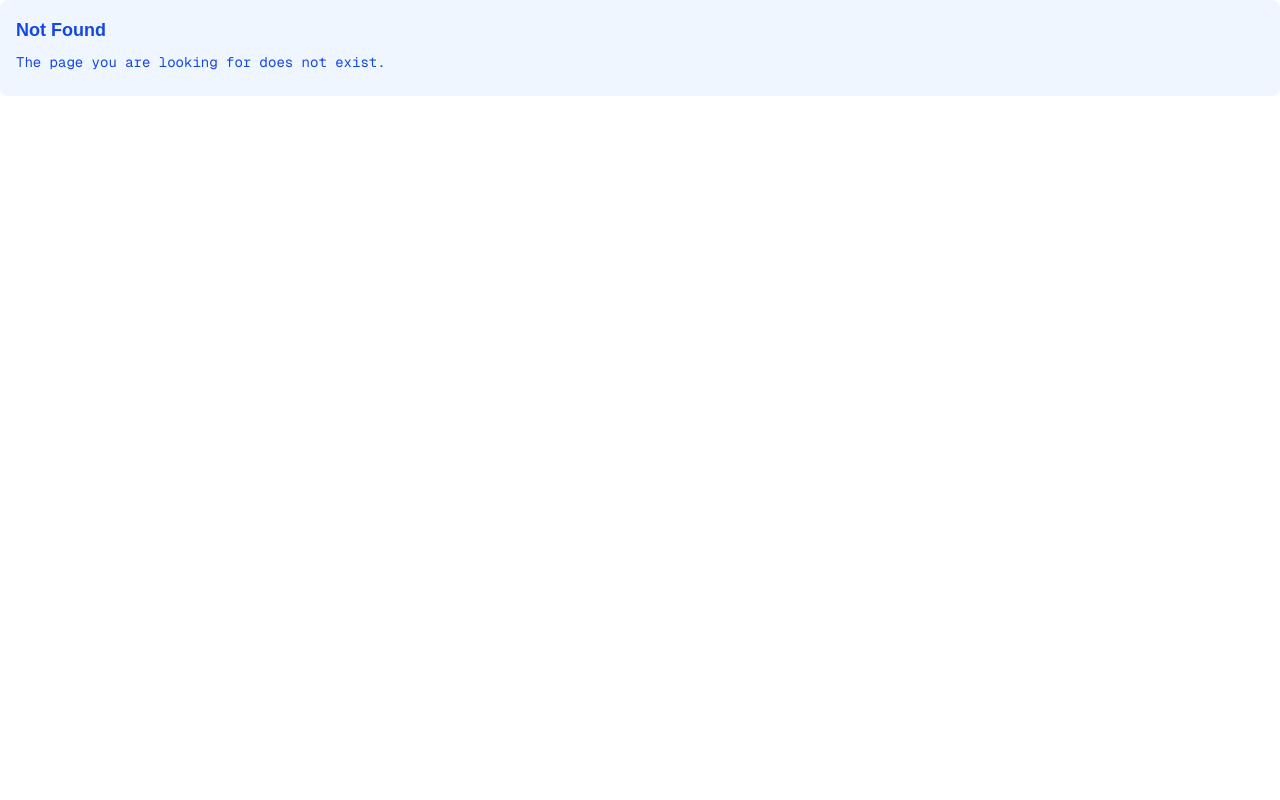
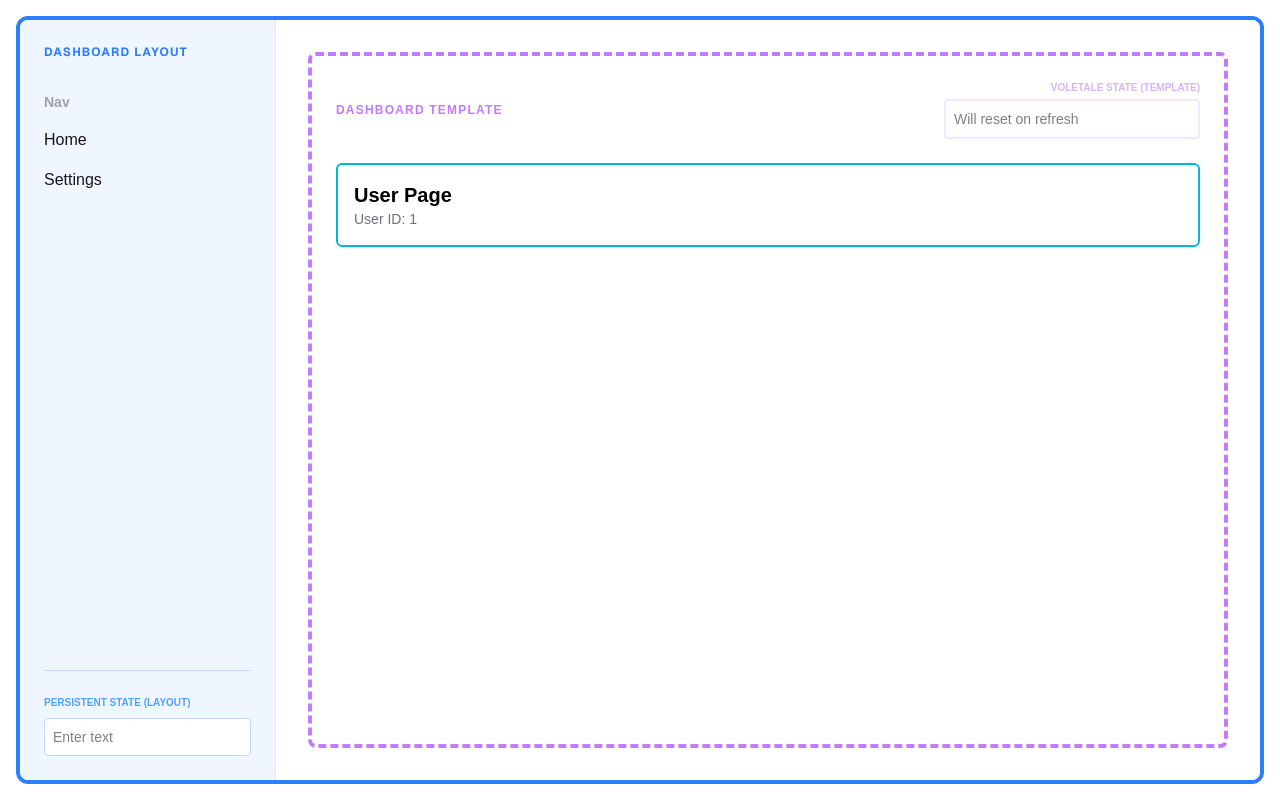
Before and after one commit to thedarkbeet/homeplot, a Next.js app: page /dashboard/users/1 in a window 1280 px wide. Before the commit this address had no page. Built offline with nearby package versions, Linux system fonts and the light colour scheme.

Commit message:
:sparkles: feat: test and learn dynamic routes

```diff
--- /dev/null
+++ b/src/app/dashboard/users/[id]/page.tsx
@@ -0,0 +1,20 @@
+type UserPageProps = {
+  params: Promise<{ id: string }>;
+};
+
+export default async function UserPage({ params }: UserPageProps) {
+  const { id } = await params;
+
+  return (
+    <div className="p-4 bg-cyan-50-50 border-2 border-cyan-500 rounded-md">
+      <h1 className="text-xl font-bold text-black">
+        User Page
+      </h1>
+      <p className="text-sm text-zinc-500">
+        User ID:
+        {" "}
+        {id}
+      </p>
+    </div>
+  );
+}
```
